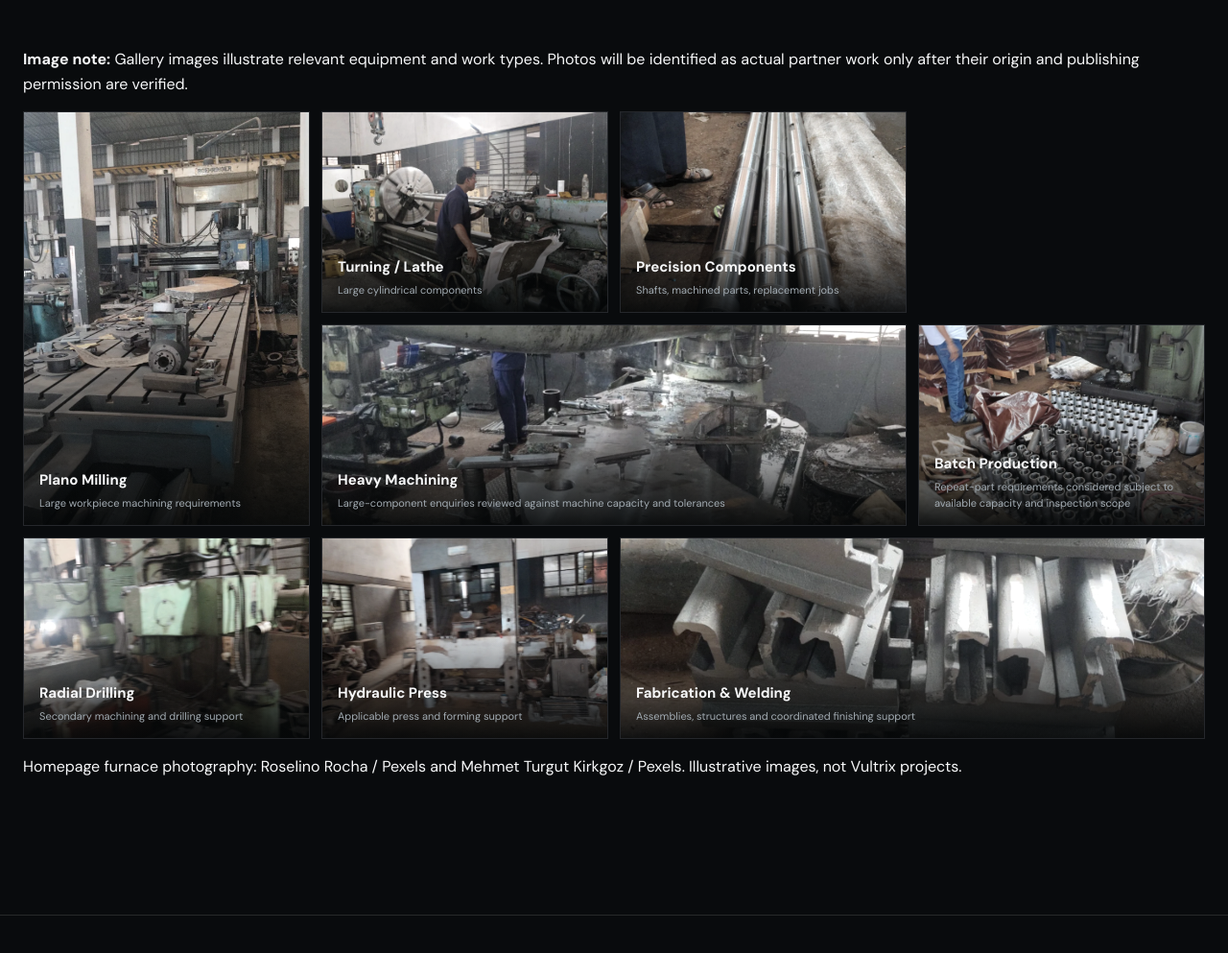
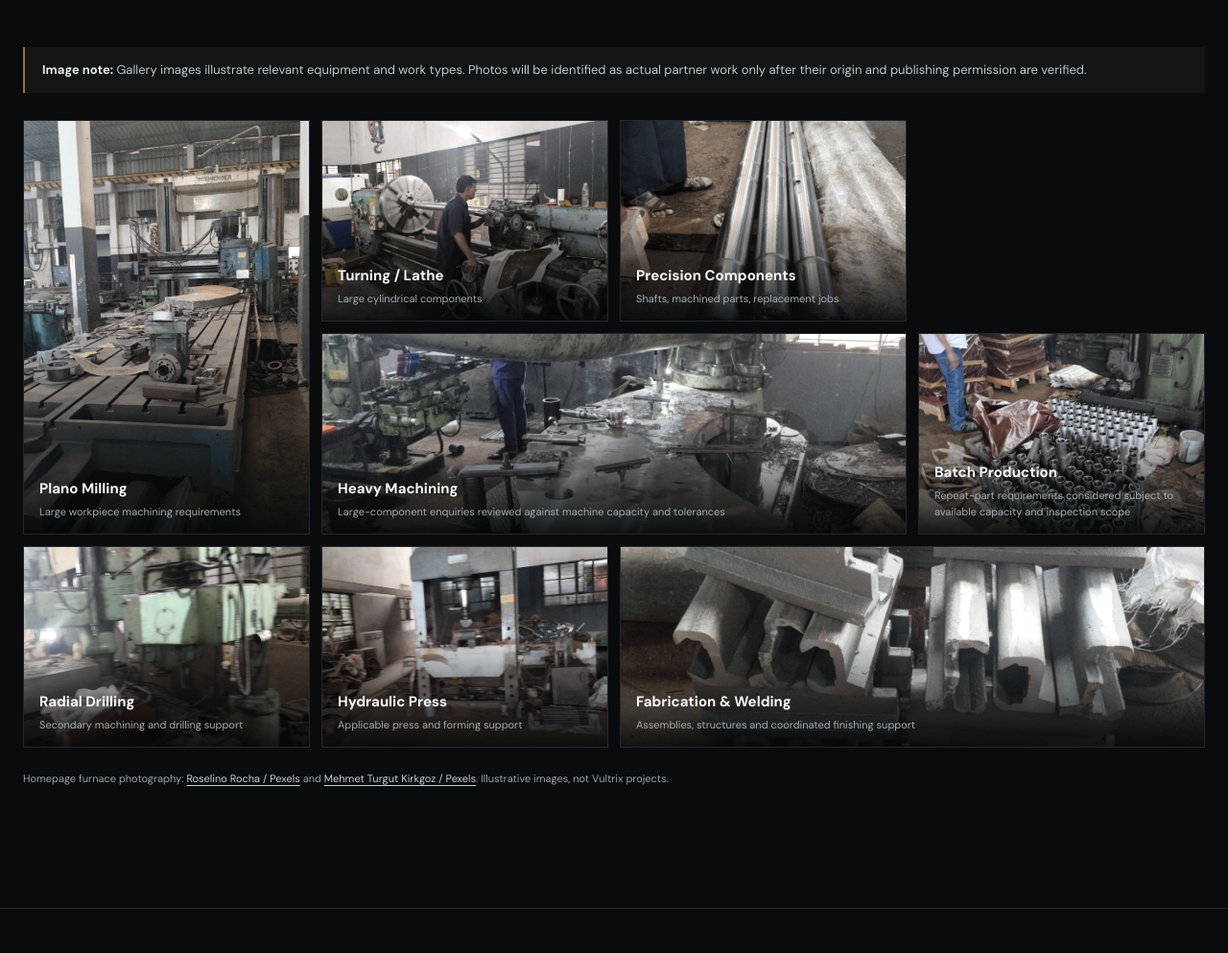
Before and after one commit to Vultrix1on1/vultrix1on1.github.io, a plain HTML site: page index.html in a window 1280 px wide. Shown: the part 7607-8600 px from the top of the page at 96% size. Drawn offline with Linux system fonts and the light colour scheme.

Commit message:
Polish capability gallery imagery and clarify stock photo attribution

```diff
--- a/styles.css
+++ b/styles.css
@@ -608,3 +608,12 @@ button,input,textarea,select{font:inherit}
   .hero.cinematic-ready .hero-content .reveal{transition:none!important}
   .furnace-tile,.service-card,.visual-image img{transition:none!important}
 }
+
+/* Visual provenance and buyer-focused capability gallery */
+.gallery-disclosure{border-left:2px solid rgba(242,152,66,.65);padding:13px 18px;background:rgba(255,255,255,.035);color:#bfc8cf;font-size:13px;line-height:1.7;margin:10px 0 28px}
+.gallery-disclosure strong{color:#e6ebed}
+.gallery-photo-note{font-size:11px;line-height:1.6;margin:24px 0 0;color:#9ca4aa}
+.gallery-photo-note a{color:#c8d2da;text-decoration:underline;text-underline-offset:3px}
+.masonry .tile img{transition:transform 1.2s cubic-bezier(.16,1,.3,1),filter .6s ease}
+@media(hover:hover){.masonry .tile:hover img{transform:scale(1.055);filter:contrast(1.07)}}
+@media(prefers-reduced-motion:reduce){.masonry .tile img{transition:none!important}}
```
